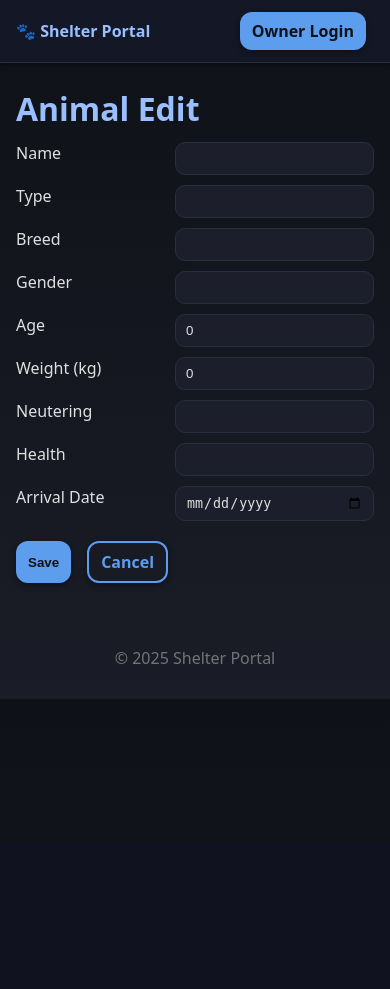
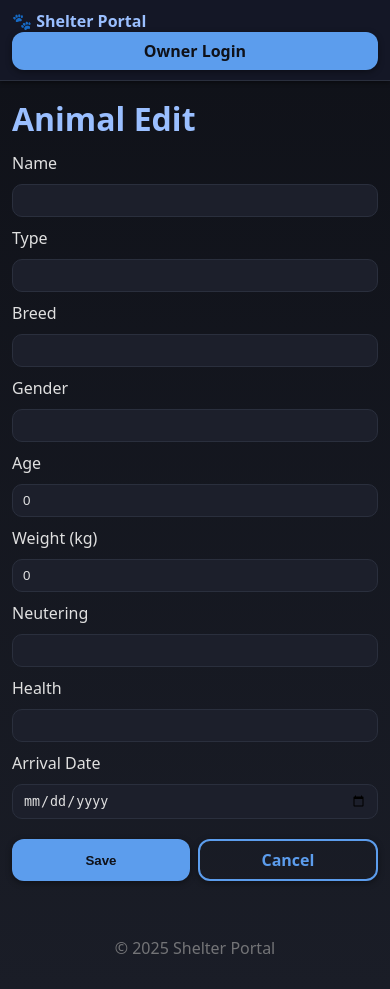
Before and after one commit to enwsbayar/shelter-management-system-v2, a Flask app: template templates/animal_form.html in a window 390 px wide. Before the commit the page ends 664 px from the top, so only its background shows below. Run offline with Flask 3, Linux system fonts and the light colour scheme; the template is opened without the code that fills it, so the values that code supplies are empty.

Commit message:
feat: add queries.css and minor changes

```diff
--- a/app.py
+++ b/app.py
@@ -1,4 +1,4 @@
-
+import webbrowser
 import os
 from datetime import datetime
 from flask import Flask, render_template, request, redirect, url_for, flash, session, send_from_directory
@@ -44,7 +44,7 @@ def get_logged_shelter_id():
 
 def require_owner():
     if "shelter_id" not in session:
-        flash("Lütfen giriş yapın.", "warning")
+        flash("Please log in.", "warning")
         return False
     return True
 
@@ -119,7 +119,7 @@ def view_shelter(shelter_id):
     animals, shelters, employees, vets, examinations = read_all()
     shelter = shelters[shelters["shelter_id"] == shelter_id]
     if shelter.empty:
-        flash("Barınak bulunamadı.", "danger")
+        flash("No shelter found.", "danger")
         return redirect(url_for("index"))
     shelter = shelter.iloc[0]
 
@@ -156,7 +156,7 @@ def login():
                 if password == real_pw:
                     session["shelter_id"] = int(rec["shelter_id"])
                     session["shelter_name"] = str(rec["shelter_name"])
-                    flash("Giriş başarılı.", "success")
+                    flash("You have successfully logged in.", "success")
                     return redirect(url_for("dashboard"))
                 else:
                     error = "Şifre hatalı."
@@ -165,7 +165,7 @@ def login():
 @app.route("/logout")
 def logout():
     session.clear()
-    flash("Çıkış yapıldı.", "info")
+    flash("Logged out.", "info")
     return redirect(url_for("index"))
 
 @app.route("/dashboard")
@@ -207,7 +207,7 @@ def add_animal():
         }
         animals = pd.concat([animals, pd.DataFrame([row])], ignore_index=True)
         write_all(animals=animals)
-        flash("Hayvan eklendi.", "success")
+        flash("Animal added.", "success")
         return redirect(url_for("dashboard"))
     return render_template("animal_form.html", action="add")
 
@@ -222,9 +222,9 @@ def delete_animal(animal_id):
     after = len(animals)
     if after < before:
         write_all(animals=animals)
-        flash("Hayvan silindi.", "info")
+        flash("Animal deleted.", "info")
     else:
-        flash("Hayvan bulunamadı veya yetkiniz yok.", "warning")
+        flash("Animal not found or you do not have permission.", "warning")
     return redirect(url_for("dashboard"))
 
 @app.route("/animals/<int:animal_id>/edit", methods=["GET", "POST"])
@@ -235,7 +235,7 @@ def edit_animal(animal_id):
     animals, shelters, employees, vets, examinations = read_all()
     rec = animals[(animals["animal_id"] == animal_id) & (animals["shelter_id"] == sid)]
     if rec.empty:
-        flash("Kayıt bulunamadı.", "danger")
+        flash("Record not found.", "danger")
         return redirect(url_for("dashboard"))
     if request.method == "POST":
         form = request.form
@@ -254,7 +254,7 @@ def edit_animal(animal_id):
         if arrival:
             animals.loc[(animals["animal_id"] == animal_id), "arrival_date"] = arrival
         write_all(animals=animals)
-        flash("Güncellendi.", "success")
+        flash("Successfully updated.", "success")
         return redirect(url_for("dashboard"))
     rec = rec.iloc[0].to_dict()
     return render_template("animal_form.html", action="edit", animal=rec)
@@ -281,7 +281,7 @@ def add_employee():
         }
         employees = pd.concat([employees, pd.DataFrame([row])], ignore_index=True)
         write_all(employees=employees)
-        flash("Çalışan eklendi.", "success")
+        flash("Employee added.", "success")
         return redirect(url_for("dashboard"))
     return render_template("employee_form.html", action="add")
 
@@ -296,9 +296,9 @@ def delete_employee(employee_id):
     after = len(employees)
     if after < before:
         write_all(employees=employees)
-        flash("Çalışan silindi.", "info")
+        flash("“Employee deleted.", "info")
     else:
-        flash("Çalışan bulunamadı veya yetkiniz yok.", "warning")
+        flash("Employee not found or you do not have permission.", "warning")
     return redirect(url_for("dashboard"))
 
 @app.route("/employees/<int:employee_id>/edit", methods=["GET", "POST"])
@@ -309,7 +309,7 @@ def edit_employee(employee_id):
     animals, shelters, employees, vets, examinations = read_all()
     rec = employees[(employees["employee_id"] == employee_id) & (employees["shelter_id"] == sid)]
     if rec.empty:
-        flash("Kayıt bulunamadı.", "danger")
+        flash("Record not found.", "danger")
         return redirect(url_for("dashboard"))
     if request.method == "POST":
         form = request.form
@@ -319,7 +319,7 @@ def edit_employee(employee_id):
         if start_date:
             employees.loc[(employees["employee_id"] == employee_id), "start_date"] = start_date
         write_all(employees=employees)
-        flash("Güncellendi.", "success")
+        flash("Successfully updated.", "success")
         return redirect(url_for("dashboard"))
     rec = rec.iloc[0].to_dict()
     return render_template("employee_form.html", action="edit", employee=rec)
@@ -331,3 +331,4 @@ def static_files(filename):
 
 if __name__ == "__main__":
     app.run(debug=True, host="0.0.0.0", port=5000)
+    webbrowser.open("http://127.0.0.1:5000")
--- /dev/null
+++ b/static/queries.css
@@ -0,0 +1,74 @@
+/* queries.css */
+
+/* Küçük ekranlar (mobil) */
+@media (max-width: 600px) {
+  .container {
+    padding: 0 12px;
+    margin: 16px auto;
+  }
+
+  .nav {
+    flex-direction: column;
+    align-items: flex-start;
+    padding: 10px 12px;
+  }
+
+  .spacer {
+    display: none;
+  }
+
+  .filters {
+    flex-direction: column;
+    gap: 6px;
+  }
+
+  .form.two-col {
+    grid-template-columns: 1fr;
+  }
+
+  .table th,
+  .table td {
+    padding: 8px 10px;
+  }
+
+  .grid {
+    grid-template-columns: 1fr;
+  }
+
+  .btn {
+    width: 100%;
+    text-align: center;
+    margin-right: 0;
+  }
+}
+
+/* Orta ekranlar (tablet) */
+@media (min-width: 601px) and (max-width: 900px) {
+  .container {
+    padding: 0 16px;
+  }
+
+  .filters {
+    gap: 6px;
+  }
+
+  .form.two-col {
+    grid-template-columns: 1fr 1fr;
+  }
+
+  .grid {
+    grid-template-columns: repeat(auto-fill, minmax(200px, 1fr));
+  }
+}
+
+/* Büyük ekranlar (masaüstü) */
+@media (min-width: 901px) {
+  .container {
+    max-width: 1100px;
+    padding: 0 16px;
+  }
+
+  .grid {
+    grid-template-columns: repeat(auto-fill, minmax(260px, 1fr));
+  }
+}
--- a/templates/base.html
+++ b/templates/base.html
@@ -7,6 +7,10 @@
     <link
       rel="stylesheet"
       href="{{ url_for('static_files', filename='style.css') }}"
+    />
+    <link
+      rel="stylesheet"
+      href="{{ url_for('static_files', filename='queries.css') }}"
     />
   </head>
   <body>
```
